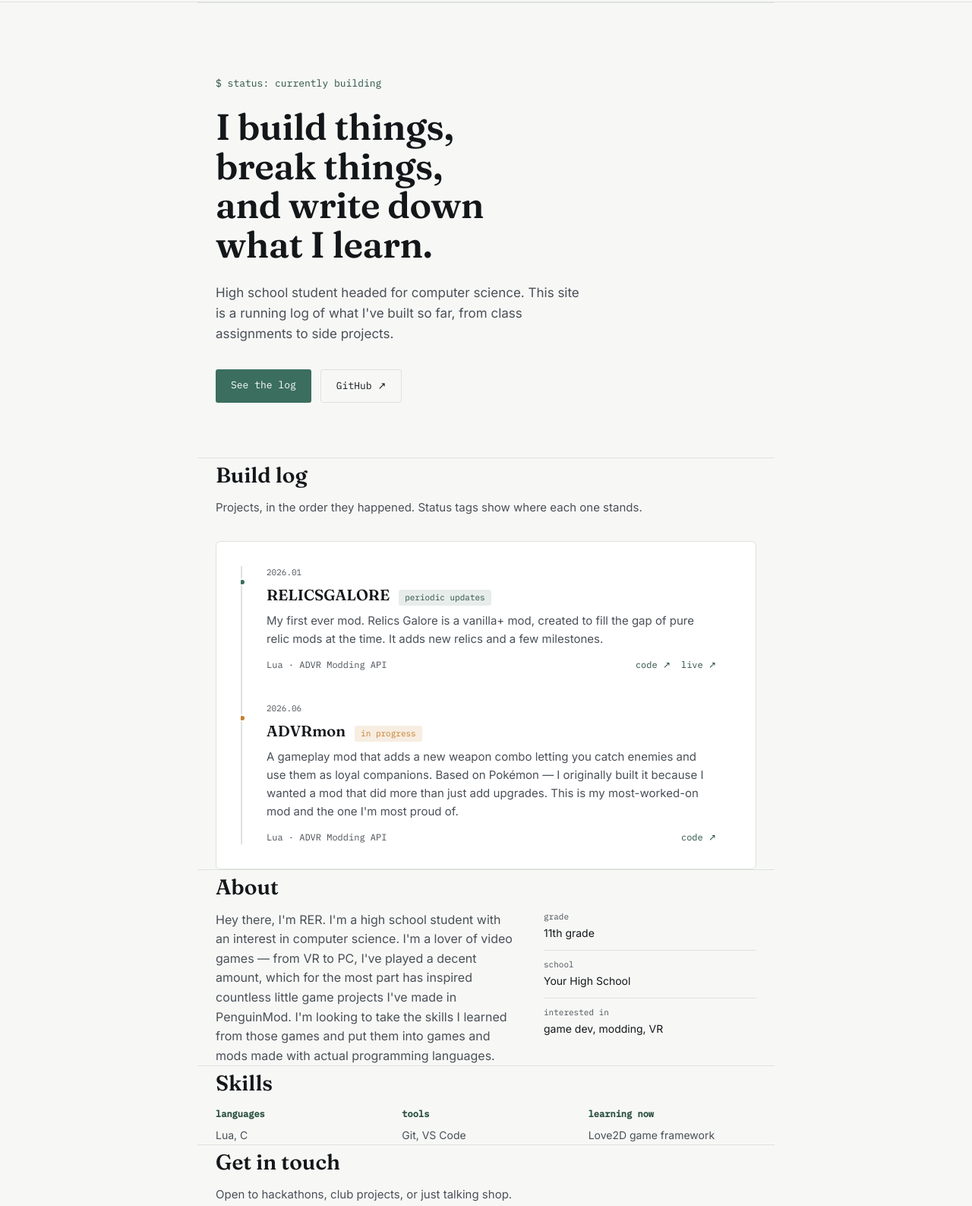
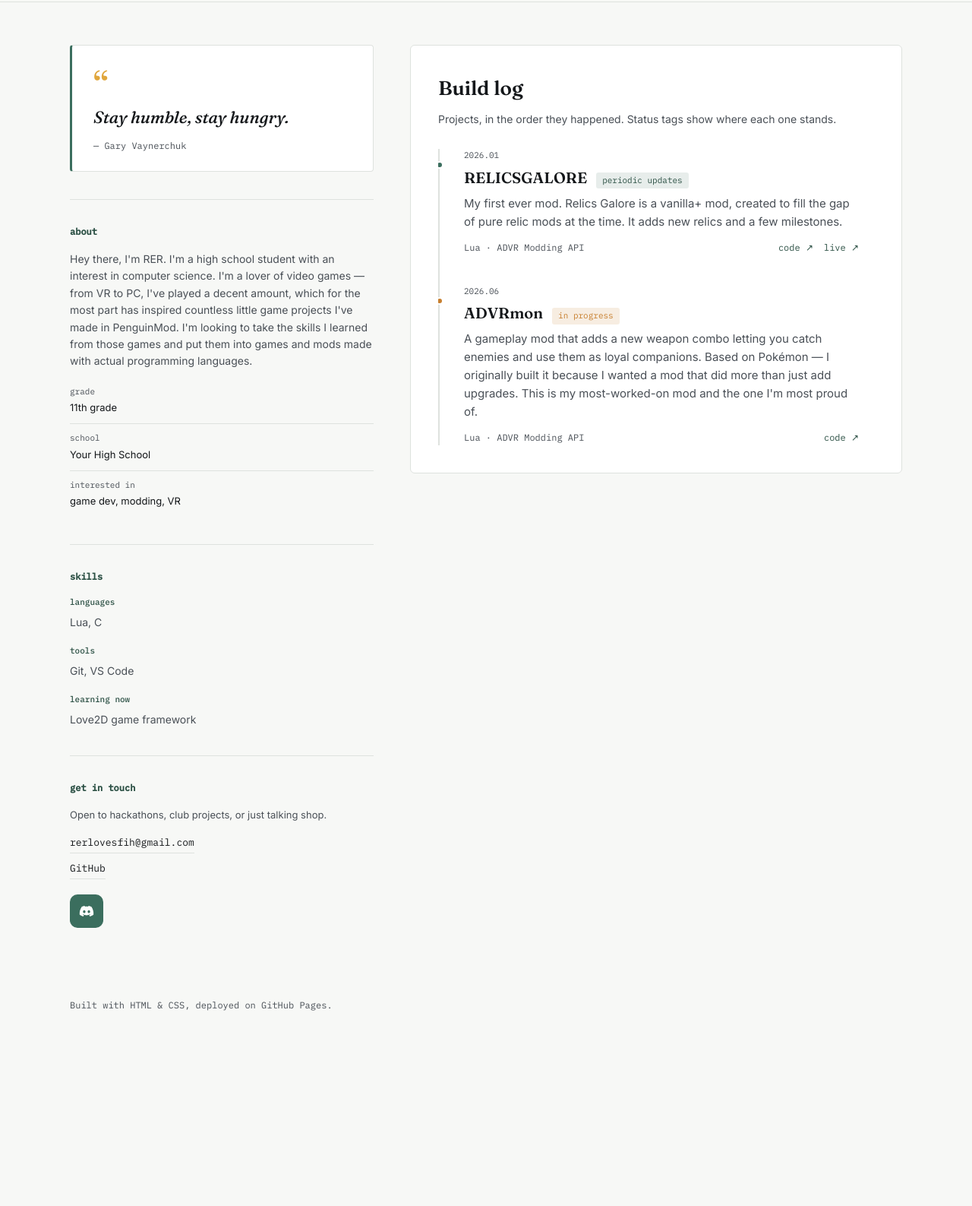
Before and after one commit to RER-aero/RER.github.io, a plain HTML site: page index.html in a window 1280 px wide. Shown: the part 58-1645 px from the top of the page at 76% size. After the commit the page ends 1450 px from the top, so only its background shows below. Drawn offline with Linux system fonts and the light colour scheme.

Commit message:
New layout

```diff
--- a/index.html
+++ b/index.html
@@ -6,7 +6,7 @@
 <title>RER — Student Portfolio</title>
 <link rel="preconnect" href="https://fonts.googleapis.com">
 <link rel="preconnect" href="https://fonts.gstatic.com" crossorigin>
-<link href="https://fonts.googleapis.com/css2?family=Fraunces:opsz,wght@9..144,400;9..144,600;9..144,700&family=Inter:wght@400;500;600&family=IBM+Plex+Mono:wght@400;500&display=swap" rel="stylesheet">
+<link href="https://fonts.googleapis.com/css2?family=Fraunces:ital,opsz,wght@0,9..144,400;0,9..144,600;1,9..144,500&family=Inter:wght@400;500;600&family=IBM+Plex+Mono:wght@400;500&display=swap" rel="stylesheet">
 <link rel="stylesheet" href="style.css">
 </head>
 <body>
@@ -23,24 +23,75 @@
   </div>
 </header>
 
-<main>
+<main class="wrap layout">
 
-  <section class="hero wrap">
-    <p class="eyebrow">$ status: currently building</p>
-    <h1>I build things,<br>break things,<br>and write down<br>what I learn.</h1>
-    <p class="hero-sub">High school student headed for computer science. This site is a running
-      log of what I've built so far, from class assignments to side projects.</p>
-    <div class="hero-links">
-      <a class="btn btn-primary" href="#work">See the log</a>
-      <a class="btn btn-ghost" href="https://github.com/RER-aero" target="_blank" rel="noopener">GitHub ↗</a>
+  <div class="left-col">
+
+    <section class="quote-box">
+      <span class="quote-mark">“</span>
+      <p class="quote-text">Stay humble, stay hungry.</p>
+      <p class="quote-attr">— Gary Vaynerchuk</p>
+    </section>
+
+    <section id="about" class="side-block">
+      <h4 class="side-heading">About</h4>
+      <p class="about-text">
+        Hey there, I'm RER. I'm a high school student with an interest in computer science.
+        I'm a lover of video games — from VR to PC, I've played a decent amount, which for the
+        most part has inspired countless little game projects I've made in PenguinMod. I'm
+        looking to take the skills I learned from those games and put them into games and mods
+        made with actual programming languages.
+      </p>
+      <dl class="about-facts">
+        <div><dt>grade</dt><dd>11th grade</dd></div>
+        <div><dt>school</dt><dd>Your High School</dd></div>
+        <div><dt>interested in</dt><dd>game dev, modding, VR</dd></div>
+      </dl>
+    </section>
+
+    <section id="skills" class="side-block">
+      <h4 class="side-heading">Skills</h4>
+      <div class="skill-group">
+        <h5>Languages</h5>
+        <p>Lua, C</p>
+      </div>
+      <div class="skill-group">
+        <h5>Tools</h5>
+        <p>Git, VS Code</p>
+      </div>
+      <div class="skill-group">
+        <h5>Learning now</h5>
+        <p>Love2D game framework</p>
       </div>
     </section>
 
-  <section id="work" class="work wrap">
+    <section id="contact" class="side-block">
+      <h4 class="side-heading">Get in touch</h4>
+      <p class="section-sub-small">Open to hackathons, club projects, or just talking shop.</p>
+      <div class="contact-links">
+        <a href="mailto:rerlovesfih@gmail.com">rerlovesfih@gmail.com</a>
+        <a href="https://github.com/RER-aero" target="_blank" rel="noopener">GitHub</a>
+      </div>
+      <a
+        href="https://discord.gg/zTHJMb7VzV"
+        target="_blank"
+        rel="noopener"
+        class="discord-btn"
+        aria-label="Join the Discord"
+      >
+        <svg xmlns="http://www.w3.org/2000/svg" viewBox="0 0 640 512" fill="currentColor" width="20" height="20">
+          <path d="M524.531,69.836a1.5,1.5,0,0,0-.764-.7A485.065,485.065,0,0,0,404.081,32.03a1.816,1.816,0,0,0-1.923.91,337.461,337.461,0,0,0-14.9,30.6,447.848,447.848,0,0,0-134.426,0,309.541,309.541,0,0,0-15.135-30.6,1.89,1.89,0,0,0-1.924-.91A483.689,483.689,0,0,0,116.085,69.137a1.712,1.712,0,0,0-.788.676C39.068,183.651,18.186,294.69,28.43,404.354a2.016,2.016,0,0,0,.765,1.375A487.666,487.666,0,0,0,176.02,479.918a1.9,1.9,0,0,0,2.063-.676A348.2,348.2,0,0,0,208.12,430.4a1.86,1.86,0,0,0-1.019-2.588,321.173,321.173,0,0,1-45.868-21.853,1.885,1.885,0,0,1-.185-3.126c3.082-2.309,6.166-4.711,9.109-7.137a1.819,1.819,0,0,1,1.9-.256c96.229,43.917,200.41,43.917,295.5,0a1.812,1.812,0,0,1,1.924.233c2.944,2.426,6.027,4.851,9.132,7.16a1.884,1.884,0,0,1-.162,3.126,301.407,301.407,0,0,1-45.89,21.83,1.875,1.875,0,0,0-1,2.611,391.055,391.055,0,0,0,30.014,48.815,1.864,1.864,0,0,0,2.063.7A486.048,486.048,0,0,0,610.7,405.729a1.882,1.882,0,0,0,.765-1.352C623.729,277.594,590.933,167.465,524.531,69.836ZM222.491,337.58c-28.972,0-52.844-26.587-52.844-59.239S193.056,219.1,222.491,219.1c29.665,0,53.306,26.82,52.843,59.239C275.334,310.993,251.924,337.58,222.491,337.58Zm195.38,0c-28.971,0-52.843-26.587-52.843-59.239S388.437,219.1,417.871,219.1c29.667,0,53.307,26.82,52.844,59.239C470.715,310.993,447.538,337.58,417.871,337.58Z"></path>
+        </svg>
+        <span class="discord-label">Discord</span>
+      </a>
+    </section>
+
+  </div>
+
+  <section id="work" class="right-col log-panel">
     <h2 class="section-title">Build log</h2>
     <p class="section-sub">Projects, in the order they happened. Status tags show where each one stands.</p>
 
-    <div class="log-card">
     <div class="timeline-scroll">
       <div class="timeline">
 
@@ -91,52 +142,6 @@
 
       </div>
     </div>
-    </div>
-  </section>
-
-  <section id="about" class="about wrap">
-    <h2 class="section-title">About</h2>
-    <div class="about-grid">
-      <p class="about-text">
-        Hey there, I'm RER. I'm a high school student with an interest in computer science.
-        I'm a lover of video games — from VR to PC, I've played a decent amount, which for the
-        most part has inspired countless little game projects I've made in PenguinMod. I'm
-        looking to take the skills I learned from those games and put them into games and mods
-        made with actual programming languages.
-      </p>
-      <dl class="about-facts">
-        <div><dt>grade</dt><dd>11th grade</dd></div>
-        <div><dt>school</dt><dd>Your High School</dd></div>
-        <div><dt>interested in</dt><dd>game dev, modding, VR</dd></div>
-      </dl>
-    </div>
-  </section>
-
-  <section id="skills" class="skills wrap">
-    <h2 class="section-title">Skills</h2>
-    <div class="skills-grid">
-      <div class="skill-group">
-        <h4>Languages</h4>
-        <p>Lua, C</p>
-      </div>
-      <div class="skill-group">
-        <h4>Tools</h4>
-        <p>Git, VS Code</p>
-      </div>
-      <div class="skill-group">
-        <h4>Learning now</h4>
-        <p>Love2D game framework</p>
-      </div>
-    </div>
-  </section>
-
-  <section id="contact" class="contact wrap">
-    <h2 class="section-title">Get in touch</h2>
-    <p class="section-sub">Open to hackathons, club projects, or just talking shop.</p>
-    <div class="contact-links">
-      <a href="mailto:rerlovesfih@gmail.com">rerlovesfih@gmail.com</a>
-      <a href="https://github.com/RER-aero" target="_blank" rel="noopener">GitHub</a>
-    </div>
   </section>
 
 </main>
--- a/style.css
+++ b/style.css
@@ -35,9 +35,9 @@ body {
 }
 
 .wrap {
-  max-width: 760px;
+  max-width: 1160px;
   margin: 0 auto;
-  padding: 0 24px;
+  padding: 0 32px;
 }
 
 a { color: inherit; }
@@ -82,86 +82,186 @@ nav a {
 }
 nav a:hover { color: var(--pine-dark); }
 
-/* ---- Hero ---- */
-.hero {
-  padding-top: 96px;
-  padding-bottom: 72px;
+/* ---- Layout: two columns ---- */
+.layout {
+  display: grid;
+  grid-template-columns: 400px 1fr;
+  gap: 48px;
+  align-items: start;
+  padding-top: 56px;
+  padding-bottom: 56px;
 }
 
-.eyebrow {
+.left-col {
+  display: flex;
+  flex-direction: column;
+  gap: 36px;
+}
+
+/* ---- Quote box ---- */
+.quote-box {
+  background: var(--panel);
+  border: 1px solid var(--line);
+  border-left: 3px solid var(--pine);
+  border-radius: 4px;
+  padding: 28px 28px 24px;
+  position: relative;
+}
+
+.quote-mark {
+  font-family: var(--font-display);
+  font-size: 48px;
+  color: var(--amber);
+  line-height: 1;
+  display: block;
+  margin-bottom: 4px;
+}
+
+.quote-text {
+  font-family: var(--font-display);
+  font-style: italic;
+  font-weight: 500;
+  font-size: 22px;
+  line-height: 1.35;
+  margin: 0 0 12px;
+}
+
+.quote-attr {
   font-family: var(--font-mono);
-  font-size: 13px;
+  font-size: 12px;
+  color: var(--ink-soft);
+  margin: 0;
+}
+
+/* ---- Left column blocks ---- */
+.side-block {
+  padding-top: 32px;
+  border-top: 1px solid var(--line);
+}
+
+.side-heading {
+  font-family: var(--font-mono);
+  font-size: 12px;
   color: var(--pine-dark);
+  text-transform: lowercase;
+  margin: 0 0 16px;
+}
+
+.about-text {
+  font-size: 14px;
+  color: var(--ink-soft);
   margin: 0 0 20px;
 }
 
-.hero h1 {
-  font-family: var(--font-display);
-  font-weight: 600;
-  font-size: 48px;
-  line-height: 1.08;
-  letter-spacing: -0.01em;
-  margin: 0 0 24px;
+.about-facts { margin: 0; }
+.about-facts div {
+  border-top: 1px solid var(--line);
+  padding: 10px 0;
 }
+.about-facts div:first-child { border-top: none; padding-top: 0; }
+.about-facts dt {
+  font-family: var(--font-mono);
+  font-size: 11px;
+  color: var(--ink-soft);
+  text-transform: lowercase;
+  margin: 0 0 2px;
+}
+.about-facts dd { margin: 0; font-size: 13px; }
 
-.hero-sub {
-  font-size: 17px;
+.skill-group { margin-bottom: 18px; }
+.skill-group:last-child { margin-bottom: 0; }
+.skill-group h5 {
+  font-family: var(--font-mono);
+  font-size: 11px;
+  color: var(--pine-dark);
+  margin: 0 0 6px;
+  text-transform: lowercase;
+  font-weight: 500;
+}
+.skill-group p { margin: 0; font-size: 14px; color: var(--ink-soft); }
+
+.section-sub-small {
   color: var(--ink-soft);
-  max-width: 480px;
-  margin: 0 0 32px;
+  font-size: 13px;
+  margin: 0 0 16px;
 }
-
-.hero-links { display: flex; gap: 12px; flex-wrap: wrap; }
-
-.btn {
-  display: inline-block;
+.contact-links {
+  display: flex;
+  flex-direction: column;
+  gap: 10px;
   font-family: var(--font-mono);
   font-size: 13px;
+  margin-bottom: 20px;
+}
+.contact-links a {
   text-decoration: none;
-  padding: 11px 20px;
-  border-radius: 3px;
-  transition: background 0.15s ease, border-color 0.15s ease, color 0.15s ease;
+  border-bottom: 1px solid var(--line);
+  padding-bottom: 2px;
+  width: fit-content;
 }
-.btn-primary {
+.contact-links a:hover { border-color: var(--pine); color: var(--pine-dark); }
+
+/* ---- Discord button ---- */
+.discord-btn {
+  position: relative;
+  display: inline-flex;
+  align-items: center;
+  justify-content: center;
+  width: 44px;
+  height: 44px;
+  border-radius: 10px;
   background: var(--pine);
   color: #fff;
+  text-decoration: none;
+  transition: border-radius 0.4s ease, background 0.3s ease, transform 0.3s ease;
 }
-.btn-primary:hover { background: var(--pine-dark); }
-.btn-ghost {
+.discord-btn:hover {
+  border-radius: 50%;
+  background: var(--pine-dark);
+  transform: translateY(-2px);
+}
+.discord-label {
+  position: absolute;
+  bottom: -22px;
+  left: 50%;
+  transform: translateX(-50%);
+  font-family: var(--font-mono);
+  font-size: 11px;
+  color: var(--ink-soft);
+  opacity: 0;
+  white-space: nowrap;
+  transition: opacity 0.3s ease;
+}
+.discord-btn:hover .discord-label { opacity: 1; }
+
+/* ---- Right column: log panel ---- */
+.right-col { padding-top: 0; }
+
+.log-panel {
+  background: var(--panel);
   border: 1px solid var(--line);
-  color: var(--ink);
+  border-radius: 6px;
+  padding: 36px 36px 8px;
 }
-.btn-ghost:hover { border-color: var(--pine); color: var(--pine-dark); }
-
-/* ---- Section shared ---- */
-section { padding: 64px 0; border-top: 1px solid var(--line); }
 
 .section-title {
   font-family: var(--font-display);
   font-weight: 600;
-  font-size: 28px;
+  font-size: 26px;
   margin: 0 0 8px;
 }
 
 .section-sub {
   color: var(--ink-soft);
-  margin: 0 0 32px;
-  font-size: 15px;
-}
-
-/* ---- Log card (only this part scrolls) ---- */
-.log-card {
-  background: var(--panel);
-  border: 1px solid var(--line);
-  border-radius: 6px;
-  padding: 32px 32px 8px;
+  margin: 0 0 28px;
+  font-size: 14px;
 }
 
 .timeline-scroll {
   overflow-y: auto;
-  max-height: 420px;
+  max-height: 560px;
   padding-right: 20px;
-  padding-bottom: 24px;
+  padding-bottom: 28px;
   scrollbar-width: thin;
   scrollbar-color: var(--line) transparent;
 }
@@ -258,79 +358,28 @@ section { padding: 64px 0; border-top: 1px solid var(--line); }
 .entry-links a { text-decoration: none; color: var(--pine-dark); }
 .entry-links a:hover { text-decoration: underline; }
 
-/* ---- About ---- */
-.about-grid {
-  display: grid;
-  grid-template-columns: 1.4fr 1fr;
-  gap: 40px;
-}
-
-.about-text {
-  font-size: 16px;
-  color: var(--ink-soft);
-  margin: 0;
-}
-
-.about-facts { margin: 0; }
-.about-facts div {
-  border-top: 1px solid var(--line);
-  padding: 10px 0;
-}
-.about-facts div:first-child { border-top: none; padding-top: 0; }
-.about-facts dt {
-  font-family: var(--font-mono);
-  font-size: 11px;
-  color: var(--ink-soft);
-  text-transform: lowercase;
-  margin: 0 0 2px;
-}
-.about-facts dd { margin: 0; font-size: 14px; }
-
-/* ---- Skills ---- */
-.skills-grid {
-  display: grid;
-  grid-template-columns: repeat(3, 1fr);
-  gap: 24px;
-}
-.skill-group h4 {
-  font-family: var(--font-mono);
-  font-size: 12px;
-  color: var(--pine-dark);
-  margin: 0 0 8px;
-  text-transform: lowercase;
-}
-.skill-group p { margin: 0; font-size: 14px; color: var(--ink-soft); }
-
-/* ---- Contact ---- */
-.contact-links {
-  display: flex;
-  gap: 20px;
-  flex-wrap: wrap;
-  font-family: var(--font-mono);
-  font-size: 14px;
-}
-.contact-links a {
-  text-decoration: none;
-  border-bottom: 1px solid var(--line);
-  padding-bottom: 2px;
-}
-.contact-links a:hover { border-color: var(--pine); color: var(--pine-dark); }
-
 /* ---- Footer ---- */
 .site-footer {
-  padding: 32px 0 48px;
+  padding: 24px 32px 48px;
   font-family: var(--font-mono);
   font-size: 12px;
   color: var(--ink-soft);
 }
 
 /* ---- Responsive ---- */
-@media (max-width: 640px) {
-  .hero { padding-top: 64px; padding-bottom: 48px; }
-  .hero h1 { font-size: 36px; }
-  .about-grid { grid-template-columns: 1fr; gap: 24px; }
-  .skills-grid { grid-template-columns: 1fr; gap: 20px; }
+@media (max-width: 900px) {
+  .layout {
+    grid-template-columns: 1fr;
+    gap: 32px;
+    padding-top: 40px;
+  }
+  .log-panel { padding: 28px 24px 8px; }
+  .timeline-scroll { max-height: 60vh; padding-right: 12px; }
+}
+
+@media (max-width: 560px) {
+  .wrap { padding: 0 20px; }
   nav { gap: 16px; }
-  .log-card { padding: 24px 20px 8px; }
-  .timeline-scroll { max-height: 340px; padding-right: 12px; }
+  .quote-text { font-size: 19px; }
+  .log-panel { padding: 24px 18px 8px; border-radius: 4px; }
 }
```
Lines whose indentation alone changed are shown as unchanged.
